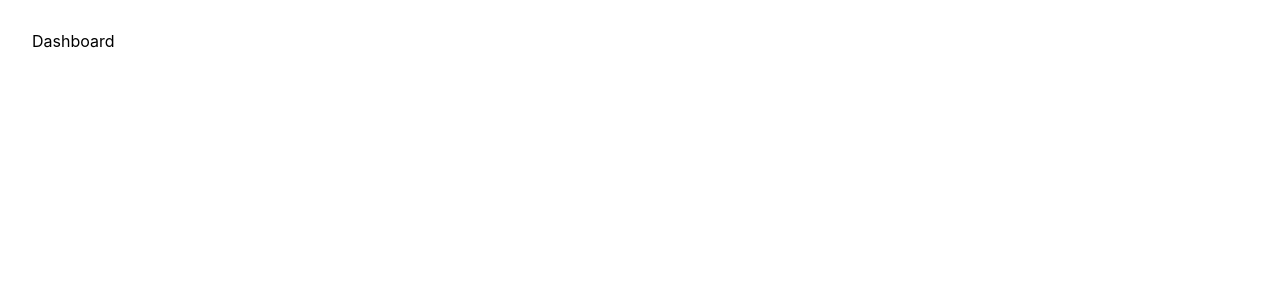
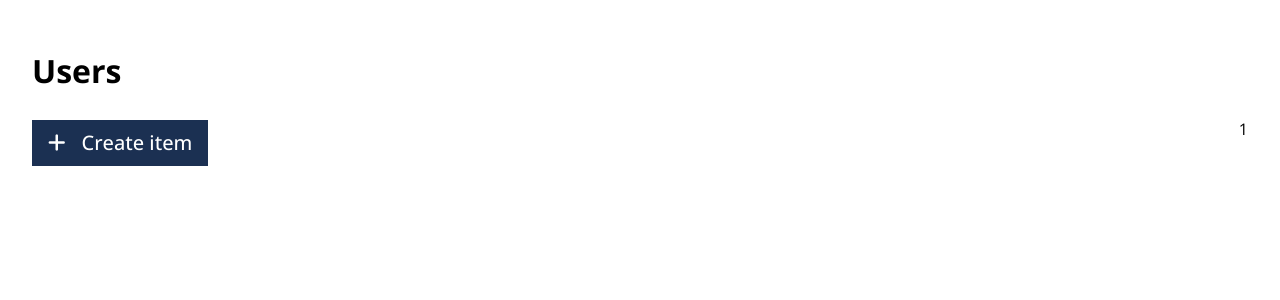
Before and after one commit to jonaslocke/fit-interview-autodesk, a React (Create React App) app: page / in a window 1280 px wide. Shown: the top 300 px of the page. Built offline with nearby package versions, Linux system fonts and the light colour scheme.

Commit message:
actionsbar button ui component

```diff
--- a/public/index.html
+++ b/public/index.html
@@ -14,6 +14,12 @@
     -->
   <link rel="manifest" href="%PUBLIC_URL%/manifest.json" />
   <link rel="stylesheet" href="https://unpkg.com/tachyons@4.12.0/css/tachyons.min.css" />
+  <link rel="preconnect" href="https://fonts.googleapis.com">
+  <link rel="preconnect" href="https://fonts.gstatic.com" crossorigin>
+  <link
+    href="https://fonts.googleapis.com/css2?family=Open+Sans:ital,wght@0,300;0,400;0,500;0,600;0,700;0,800;1,300;1,400;1,500;1,600;1,700;1,800&display=swap"
+    rel="stylesheet">
+  <link rel="stylesheet" href="https://cdnjs.cloudflare.com/ajax/libs/font-awesome/6.4.2/css/all.min.css">
   <!--
       Notice the use of %PUBLIC_URL% in the tags above.
       It will be replaced with the URL of the `public` folder during the build.
--- a/src/App.css
+++ b/src/App.css
@@ -0,0 +1,35 @@
+body {
+  font-family: "Open Sans", sans-serif;
+  border-color: #dedede;
+}
+
+:root {
+  --primary: #1b3052;
+  --secondary: #4e678f;
+}
+
+.bg-primary {
+  background-color: var(--primary);
+}
+.primary {
+  color: var(--primary);
+}
+.hover-bg-primary:focus,
+.hover-bg-primary:hover {
+  background-color: var(--primary);
+}
+
+.bg-secondary {
+  background-color: var(--secondary);
+}
+.secondary {
+  color: var(--secondary);
+}
+.hover-bg-secondary:focus,
+.hover-bg-secondary:hover {
+  background-color: var(--secondary);
+}
+
+.cup {
+  cursor: pointer;
+}
--- /dev/null
+++ b/src/components/ActionsBar.tsx
@@ -0,0 +1,13 @@
+import { Button } from "./Button";
+
+export const ActionsBar = () => {
+  return (
+    <div className="flex justify-between pv2">
+      <Button
+        leftIcon={<i className="fa-solid fa-plus"></i>}
+        label="Create item"
+      />
+      <div>1</div>
+    </div>
+  );
+};
--- /dev/null
+++ b/src/components/Button.tsx
@@ -0,0 +1,34 @@
+import React, { FC } from "react";
+type Props = {
+  leftIcon?: JSX.Element;
+  rightIcon?: JSX.Element;
+  label?: string;
+  onClickMethod?: () => void;
+};
+
+export const Button: FC<Props> = ({
+  leftIcon,
+  rightIcon,
+  label,
+  onClickMethod,
+}) => {
+  return (
+    <div
+      className="bg-primary white ph3 pv2 f4 cup hover-bg-secondary"
+      onClick={() => (onClickMethod ? onClickMethod() : null)}
+    >
+      {leftIcon ? leftIcon : null}
+      {label && (
+        <span
+          className={`${leftIcon ? "ml3" : ""} ${
+            rightIcon ? "mr3" : ""
+          } lh-copy fw5`}
+        >
+          {label}
+        </span>
+      )}
+
+      {rightIcon ? rightIcon : null}
+    </div>
+  );
+};
--- a/src/components/Dashboard.tsx
+++ b/src/components/Dashboard.tsx
@@ -1,6 +1,12 @@
 import { FC } from "react";
+import { ActionsBar } from "./ActionsBar";
 type Props = {};
 
 export const Dashboard: FC<Props> = () => {
-  return <div className="pa4">Dashboard</div>;
+  return (
+    <div className="pa4">
+      <h1>Users</h1>
+      <ActionsBar />
+    </div>
+  );
 };
```
